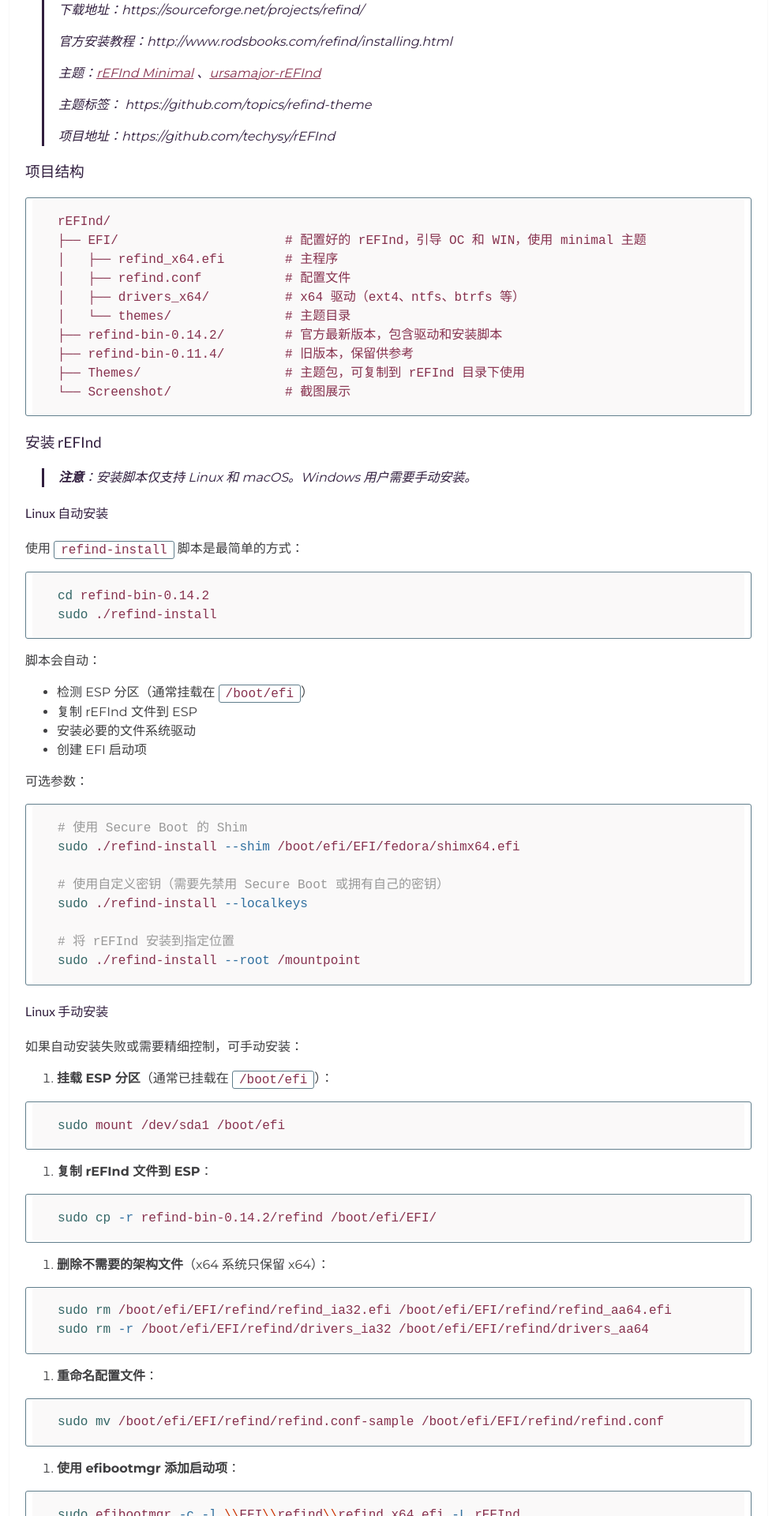
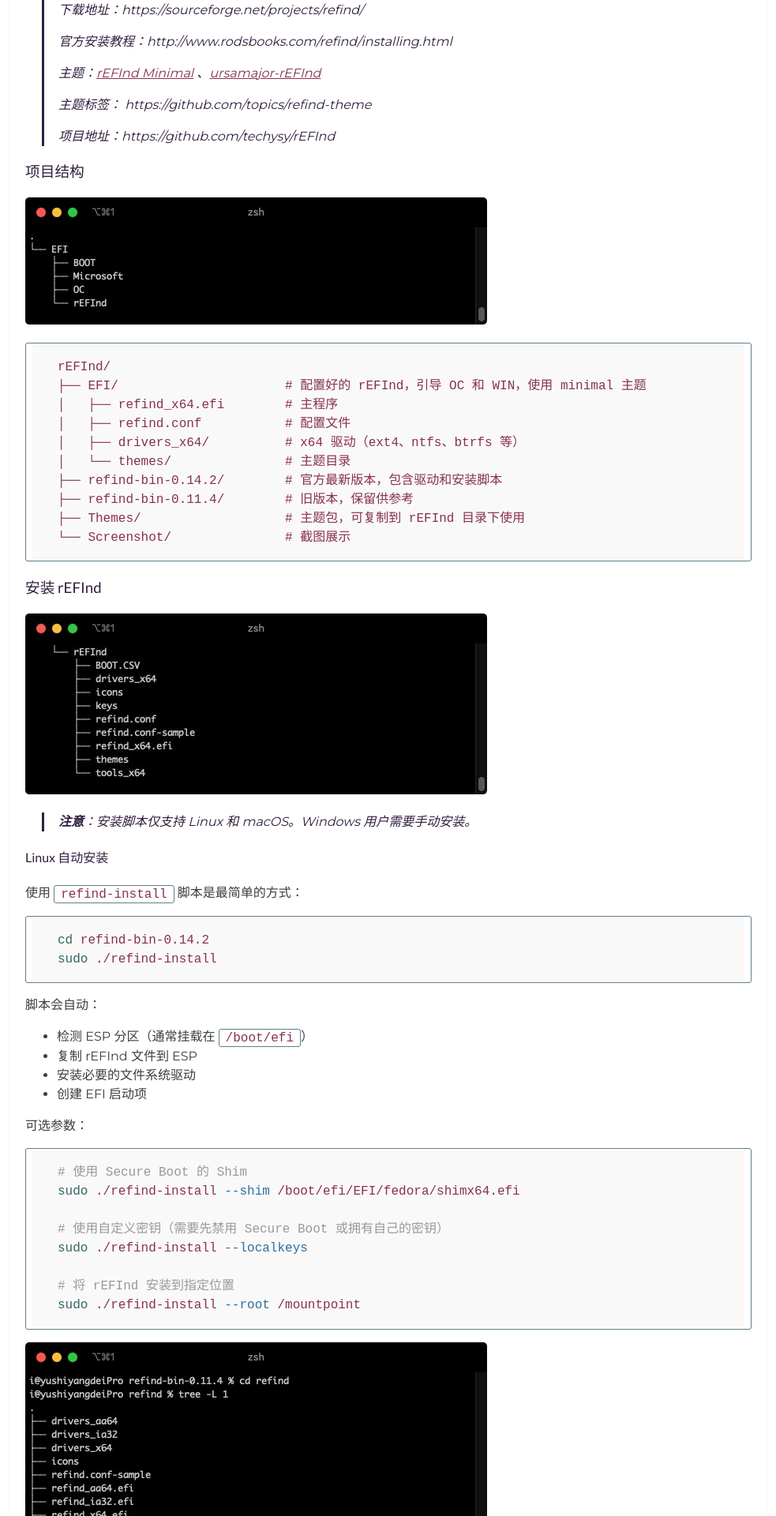
Before and after one commit to techysy/techysy.github.io, a Jekyll site: the page built from _posts/2026-06-16-uefi-refind-boot.markdown, in a window 1280 px wide. Shown: the part 811-2731 px from the top of the page at 79% size, without its empty margins (148-1131 px from the left). Built offline with Jekyll 4.4.1, drawn with Linux system fonts in a browser that asks for light colours; comment, search, counter and statistics services are not loaded; a style sheet for code colours, icons or effects is not loaded.

Commit message:
Update 2026-06-16-uefi-refind-boot.markdown

````diff
--- a/_posts/2026-06-16-uefi-refind-boot.markdown
+++ b/_posts/2026-06-16-uefi-refind-boot.markdown
@@ -25,6 +25,8 @@
 
 ### 项目结构
 
+![EFI 文件夹结构]({{site.baseurl}}/assets/img/refind/EFI.jpg)
+
 ```
 rEFInd/
 ├── EFI/                      # 配置好的 rEFInd，引导 OC 和 WIN，使用 minimal 主题
@@ -39,6 +41,8 @@
 ```
 
 ### 安装 rEFInd
+
+![rEFInd 安装]({{site.baseurl}}/assets/img/refind/refind.jpg)
 
 > **注意**：安装脚本仅支持 Linux 和 macOS。Windows 用户需要手动安装。
 
@@ -69,6 +73,8 @@
 # 将 rEFInd 安装到指定位置
 sudo ./refind-install --root /mountpoint
 ```
+
+![驱动文件]({{site.baseurl}}/assets/img/refind/drivers.jpg)
 
 #### Linux 手动安装
 
@@ -169,6 +175,8 @@
 ```
 
 #### Windows 手动安装
+
+![UEFI 启动项]({{site.baseurl}}/assets/img/refind/UEFI.jpg)
 
 Windows 用户需要手动操作，推荐使用 **EasyUEFI** 工具，或使用命令行：
 
````
